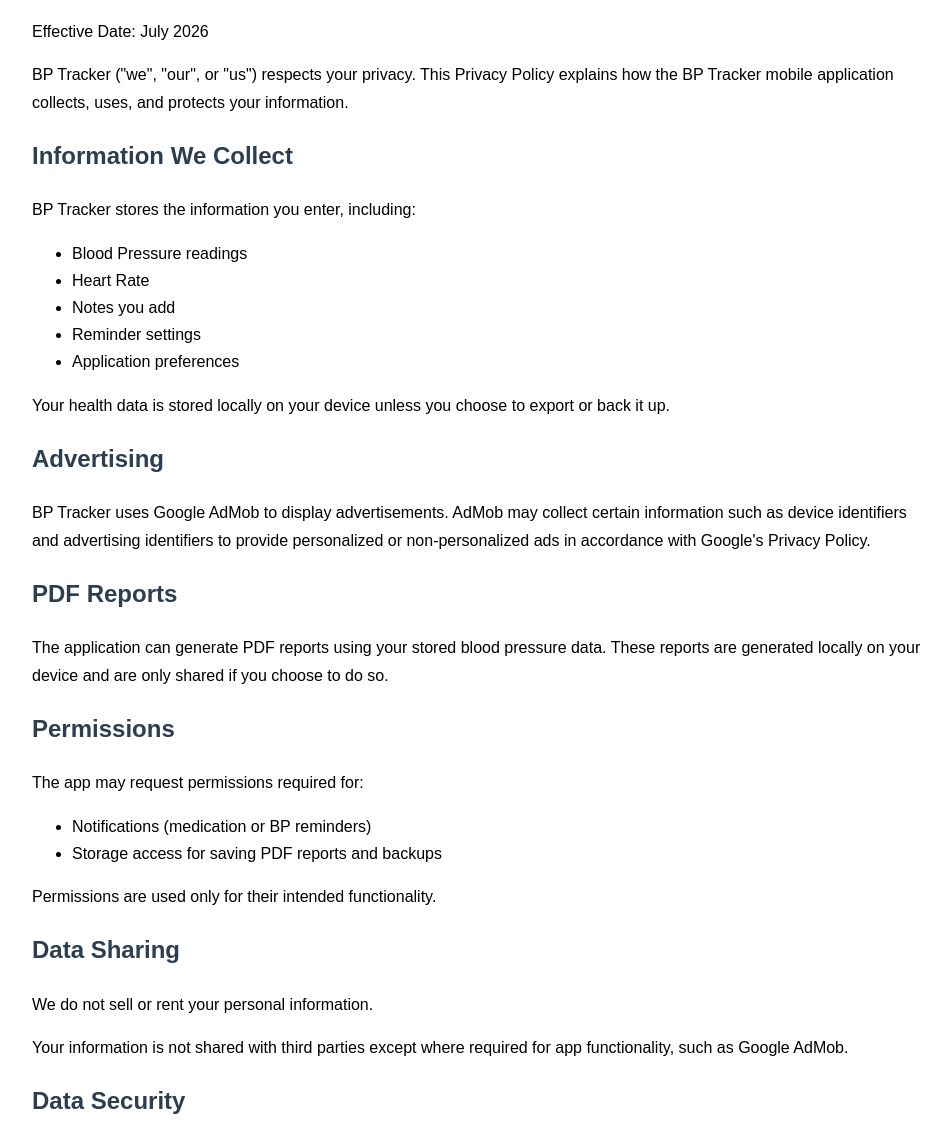
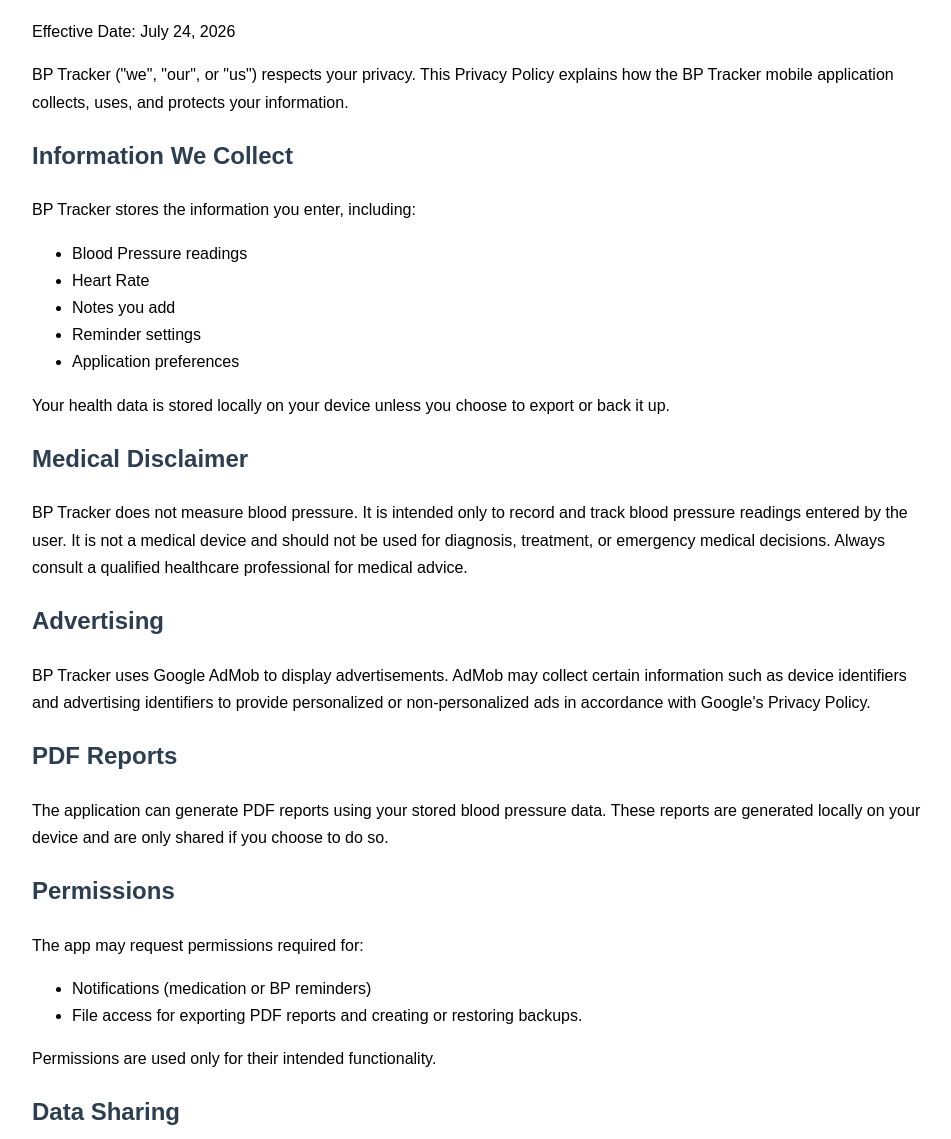
Before and after one commit to sayaforge/bp_tracker_privacy_policy, a plain HTML site: page index.html in a window 1280 px wide. Shown: the part 119-1258 px from the top of the page, without its empty margins (158-1109 px from the left). Drawn offline with Linux system fonts and the light colour scheme.

Commit message:
Update index.html

```diff
--- a/index.html
+++ b/index.html
@@ -18,7 +18,7 @@
 
 <h1>Privacy Policy</h1>
 
-<p>Effective Date: July 2026</p>
+<p>Effective Date: July 24, 2026</p>
 
 <p>BP Tracker ("we", "our", or "us") respects your privacy. This Privacy Policy explains how the BP Tracker mobile application collects, uses, and protects your information.</p>
 
@@ -36,6 +36,10 @@
 
 <p>Your health data is stored locally on your device unless you choose to export or back it up.</p>
 
+<h2>Medical Disclaimer</h2>
+
+<p>BP Tracker does not measure blood pressure. It is intended only to record and track blood pressure readings entered by the user. It is not a medical device and should not be used for diagnosis, treatment, or emergency medical decisions. Always consult a qualified healthcare professional for medical advice.</p>
+
 <h2>Advertising</h2>
 
 <p>BP Tracker uses Google AdMob to display advertisements. AdMob may collect certain information such as device identifiers and advertising identifiers to provide personalized or non-personalized ads in accordance with Google's Privacy Policy.</p>
@@ -50,7 +54,7 @@
 
 <ul>
 <li>Notifications (medication or BP reminders)</li>
-<li>Storage access for saving PDF reports and backups</li>
+<li>File access for exporting PDF reports and creating or restoring backups.</li>
 </ul>
 
 <p>Permissions are used only for their intended functionality.</p>
@@ -73,6 +77,10 @@
 
 <p>We may update this Privacy Policy from time to time. Changes will be posted on this page.</p>
 
+<h2>Data Deletion</h2>
+
+<p>Your data is stored locally on your device. You can delete all stored data at any time by clearing the app's data or uninstalling the application.</p>
+
 <h2>Contact</h2>
 
 <p>If you have questions regarding this Privacy Policy, contact us at:</p>
```
